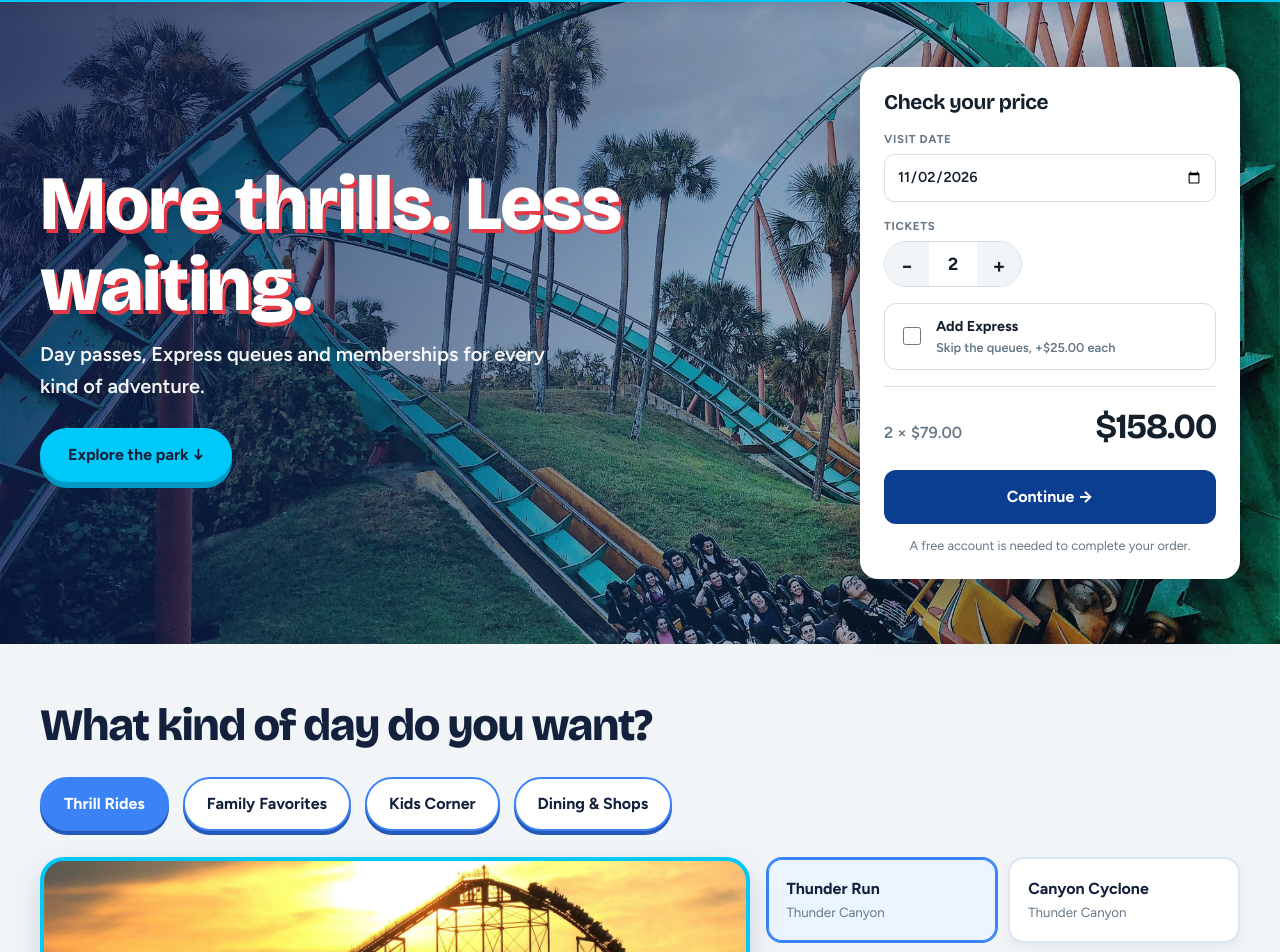
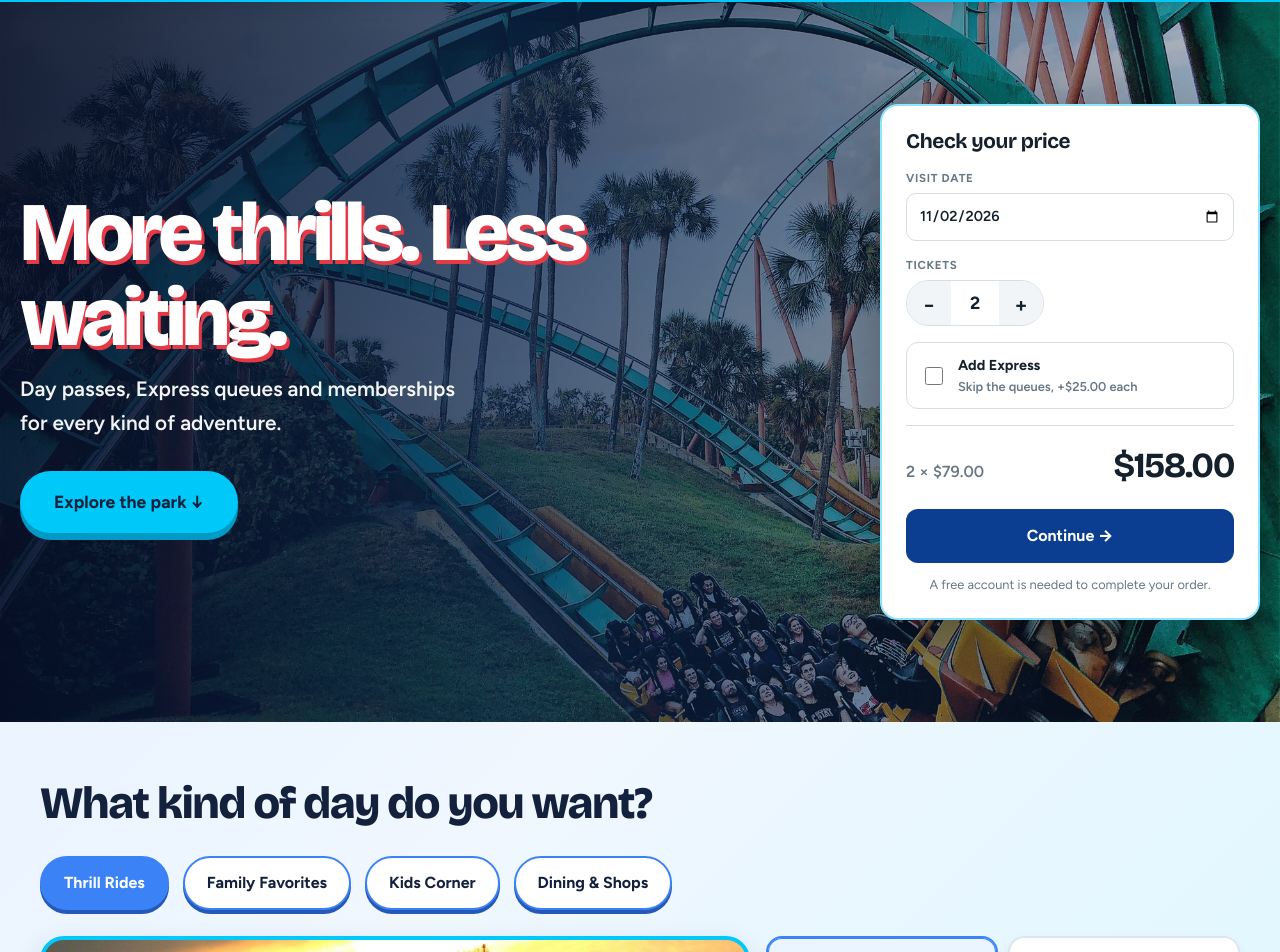
Before and after one commit to AlejandroJM0428/COSC-3380---Theme-Park-Project, a React (Vite) app in the folder client/: page / in a window 1280 px wide. Shown: the part 69-1021 px from the top of the page. Built offline with nearby package versions, Linux system fonts and the light colour scheme.

Commit message:
Updated Thunder Valley website

```diff
--- a/client/src/pages/HomePage.jsx
+++ b/client/src/pages/HomePage.jsx
@@ -34,6 +34,8 @@ export default function HomePage() {
         </div>
       )}
 
+
+
       <Explorer rides={site?.rides} venues={site?.venues} />
 
       <section className="pub-section pub-duo" aria-label="Memberships and planning">
--- a/client/src/public.css
+++ b/client/src/public.css
@@ -696,3 +696,159 @@
 .pub-duo > .pub-panel:last-child .pub-link:hover {
   color: #E63946;
 }
+
+
+
+
+/* THUNDER VALLEY - Colorful Homepage Background */
+
+.pub {
+  background: linear-gradient(
+    135deg,
+    #E3F0FF 0%,
+    #F0F7FF 40%,
+    #DDF7FF 75%,
+    #E3F0FF 100%
+  );
+}
+
+/* THUNDER VALLEY - Interactive Ride Cards */
+
+#explore .pub-chip {
+  transition: transform 0.25s ease,
+              box-shadow 0.25s ease,
+              border-color 0.25s ease;
+}
+
+#explore .pub-chip:hover {
+  transform: translateY(-5px);
+  box-shadow: 0 10px 22px rgba(59, 130, 246, 0.18);
+}
+
+#explore .pub-feature {
+  transition: transform 0.3s ease,
+              box-shadow 0.3s ease;
+}
+
+#explore .pub-feature:hover {
+  transform: translateY(-4px);
+  box-shadow: 0 18px 35px rgba(0, 200, 248, 0.22);
+}
+
+@media (prefers-reduced-motion: reduce) {
+  #explore .pub-chip,
+  #explore .pub-feature {
+    transition: none;
+  }
+
+  #explore .pub-chip:hover,
+  #explore .pub-feature:hover {
+    transform: none;
+  }
+}
+
+
+/* THUNDER VALLEY - Interactive Homepage Panels */
+
+.pub-duo > .pub-panel {
+  transition: transform 0.3s ease,
+              box-shadow 0.3s ease;
+}
+
+.pub-duo > .pub-panel:first-child:hover {
+  transform: translateY(-6px);
+  box-shadow: 0 16px 35px rgba(59, 130, 246, 0.20);
+}
+
+.pub-duo > .pub-panel:last-child:hover {
+  transform: translateY(-6px);
+  box-shadow: 0 16px 35px rgba(0, 200, 248, 0.20);
+}
+
+@media (prefers-reduced-motion: reduce) {
+  .pub-duo > .pub-panel {
+    transition: none;
+  }
+
+  .pub-duo > .pub-panel:hover {
+    transform: none;
+  }
+}
+
+
+/* THUNDER VALLEY - Cinematic Homepage Hero */
+
+.pub-hero {
+  min-height: 720px;
+  padding: 80px 0;
+  overflow: hidden;
+}
+
+.pub-hero::before {
+  background: linear-gradient(
+    90deg,
+    rgba(5, 15, 40, 0.90) 0%,
+    rgba(10, 35, 75, 0.70) 40%,
+    rgba(10, 35, 75, 0.20) 100%
+  );
+}
+
+.pub-hero-inner {
+  max-width: 1320px;
+  grid-template-columns: minmax(0, 1fr) 380px;
+  gap: 70px;
+}
+
+.pub-hero-copy h1 {
+  font-size: clamp(3.5rem, 6.5vw, 6rem);
+  font-weight: 900;
+  line-height: 1.02;
+  max-width: 12ch;
+  letter-spacing: -0.05em;
+  text-shadow: 3px 4px 0 #E63946;
+}
+
+.pub-hero-copy p {
+  font-size: 1.3rem;
+  max-width: 440px;
+  line-height: 1.6;
+  margin-bottom: 32px;
+}
+
+.pub .pub-hero-link {
+  padding: 18px 34px;
+  font-size: 1.1rem;
+  border-radius: 50px;
+  box-shadow: 0 7px 0 #009AC4;
+}
+
+.pub-pc {
+  border: 2px solid rgba(0, 200, 248, 0.45);
+  box-shadow: 0 25px 65px rgba(0, 0, 0, 0.35);
+}
+
+@media (max-width: 980px) {
+  .pub-hero {
+    min-height: auto;
+    padding: 65px 0;
+  }
+
+  .pub-hero-inner {
+    grid-template-columns: 1fr;
+    gap: 35px;
+  }
+
+  .pub-hero-copy h1 {
+    font-size: clamp(2.8rem, 8vw, 4.5rem);
+  }
+}
+
+@media (max-width: 560px) {
+  .pub-hero {
+    padding: 45px 0;
+  }
+
+  .pub-hero-copy h1 {
+    font-size: 2.8rem;
+  }
+}
```
